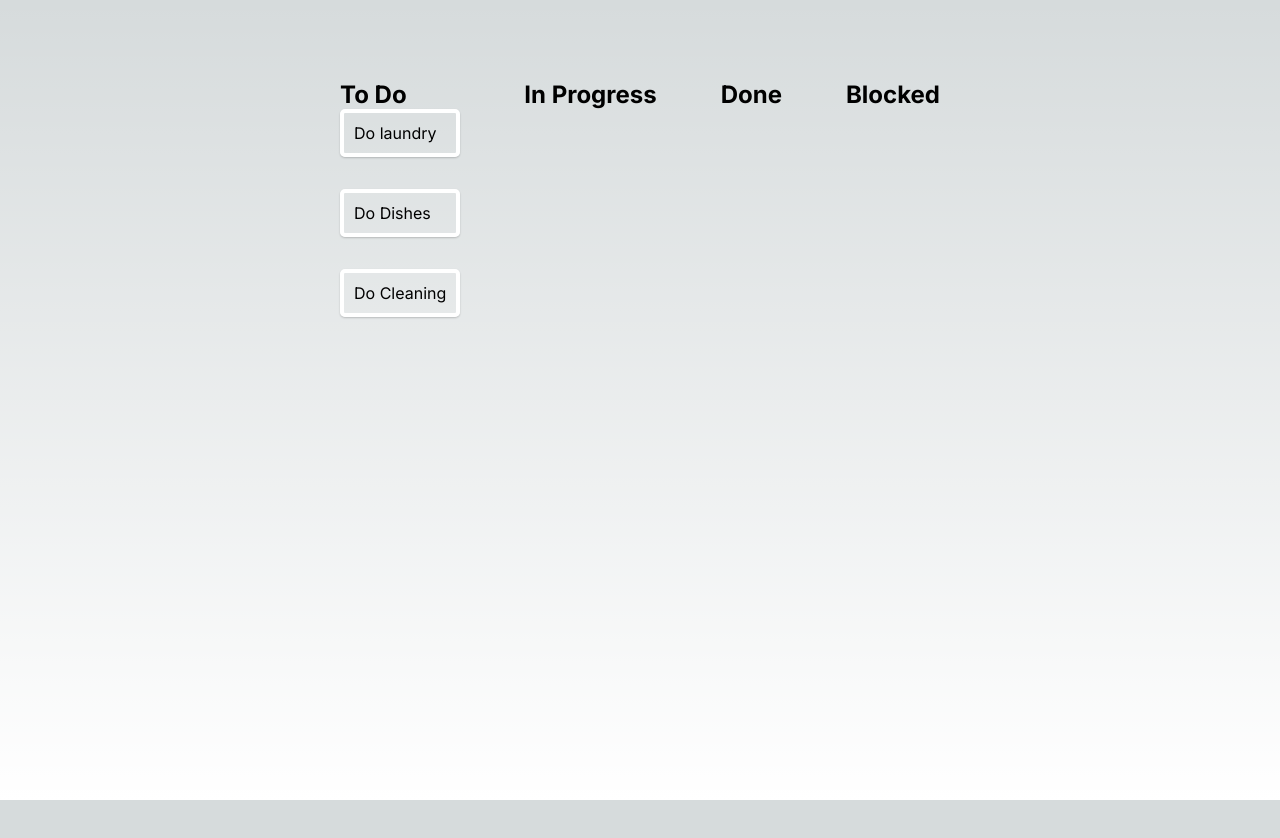
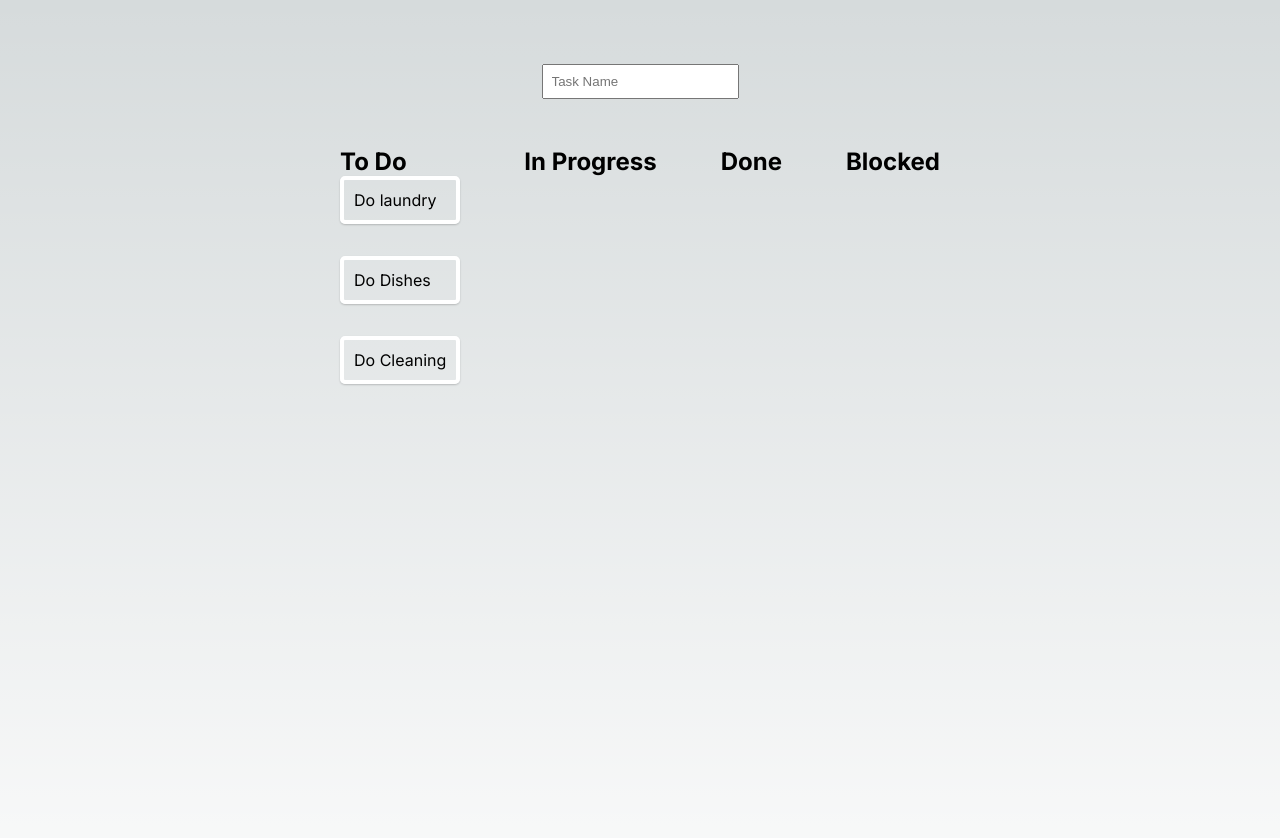
Before and after one commit to MadHatter01/Simple-Kanban, a Next.js app: page / in a window 1280 px wide. Shown: the top 838 px of the page. Before the commit the page ends 800 px from the top, so only its background shows below. Built offline with nearby package versions, Linux system fonts and the light colour scheme.

Commit message:
add tasks

```diff
--- a/src/app/globals.css
+++ b/src/app/globals.css
@@ -123,4 +123,11 @@ a {
 
 .column{
   margin:2rem;
+  height:100vh;
 }
+
+
+.taskName{
+  padding:0.5rem;
+  margin:1rem;
+}
--- a/src/app/page.js
+++ b/src/app/page.js
@@ -15,6 +15,35 @@ const DragDropContext = dynamic(
 
 export default function Home() {
   const [data, setData] = useState(sampleData);
+  const [newTaskContent, setNewTaskContent] = useState("")
+
+
+  const handleOnKey = (event) => {
+
+    if (event.key === 'Enter' || event.keyCode === 13) {
+
+      const newTaskId = `task-${Object.keys(data.tasks).length + 1}`;
+      const newTask = { id: newTaskId, content: newTaskContent }
+
+      const newCol = {
+        ...data.columns['column-1'],
+        taskIds: [...data.columns['column-1'].taskIds, newTaskId]
+      }
+      setData({
+        ...data,
+        tasks: {
+          ...data.tasks,
+          [newTaskId]: newTask
+        },
+        columns: {
+          ...data.columns,
+          ['column-1']: newCol
+        }
+      })
+
+      setNewTaskContent('')
+    }
+  }
 
   const onDragEnd = (result) => {
     const { destination, source, draggableId } = result;
@@ -47,7 +76,7 @@ export default function Home() {
       setData(_newState);
       return
     }
-    else{
+    else {
       const _startTasks = Array.from(startCol.taskIds);
       const _endTasks = Array.from(endCol.taskIds);
       _startTasks.splice(source.index, 1)
@@ -56,19 +85,19 @@ export default function Home() {
 
       const _newStartCol = {
         ...startCol,
-        taskIds:_startTasks
+        taskIds: _startTasks
       }
 
       const _newEndCol = {
         ...endCol,
-        taskIds:_endTasks
+        taskIds: _endTasks
       }
 
       const _newState = {
         ...data,
-        columns:{
+        columns: {
           ...data.columns,
-          [_newStartCol.id]:_newStartCol,
+          [_newStartCol.id]: _newStartCol,
           [_newEndCol.id]: _newEndCol,
         },
       }
@@ -78,7 +107,7 @@ export default function Home() {
   }
   return (
     <main className={styles.main}>
-
+      <input type="text" className='taskName' name="taskName" id="taskName" placeholder="Task Name" value={newTaskContent} onChange={(e) => setNewTaskContent(e.target.value)} onKeyUp={handleOnKey} />
       <DragDropContext onDragEnd={onDragEnd}>
 
         <div className="board" >
```
